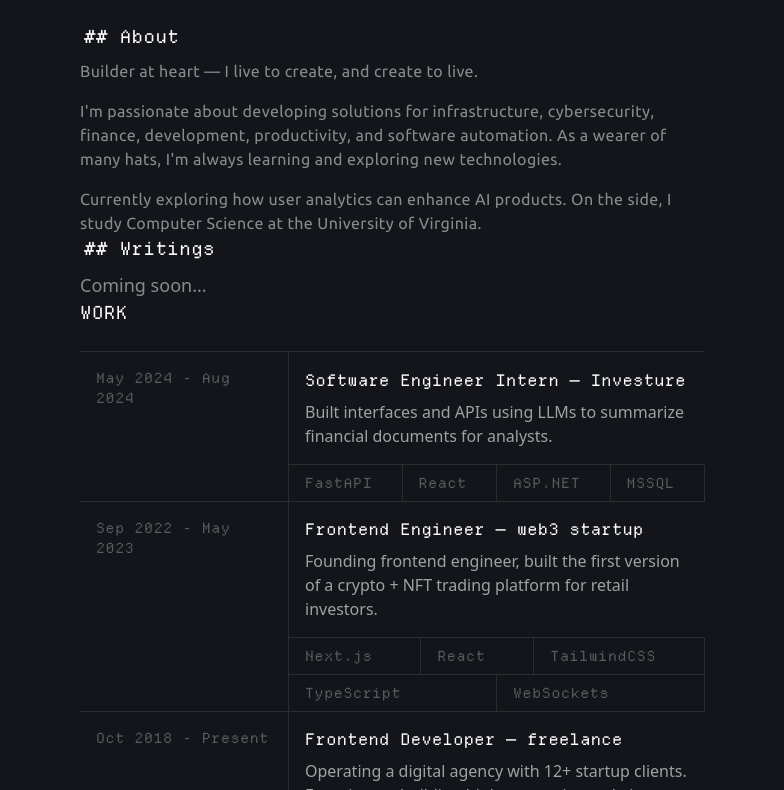
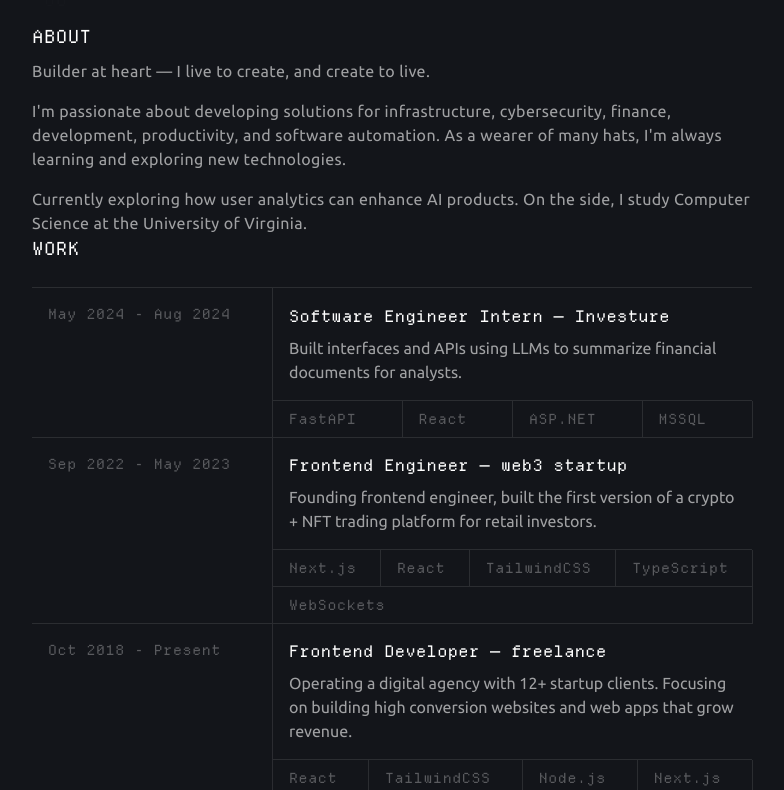
Before and after one commit to tot/tonytran.me, an Astro site: page / in a window 1280 px wide. Shown: the part 181-971 px from the top of the page, without its empty margins (248-1032 px from the left). Built offline with nearby package versions, Linux system fonts and the light colour scheme; Astro itself is replaced by a stand-in of ours.

Commit message:
Update header fonts again

```diff
--- a/src/components/About.tsx
+++ b/src/components/About.tsx
@@ -1,12 +1,10 @@
-import { useState, useEffect } from 'react';
 
 const Hero = () => {
 
 	return (
 		<div className="">
-			<h2 className="text-lg font-medium tracking-wide text-white mb-2 font-departure w-full"><span className="px-1">## About</span></h2>
-			{/* <h2 className="text-lg font-bold text-white mb-2 font-departure space-x-1"><span>[</span><span className="px-1">About</span><span>]</span></h2> */}
-			<div className="font-sans tracking-wide text-base text-white/50 space-y-4">
+			<h2 className="text-lg font-medium text-white mb-2 font-departure uppercase tracking-wide w-full">About</h2>
+			<div className="tracking-wide text-base text-white/60 space-y-4">
 			<p className="">
 				Builder at heart &mdash; I live to create, and create to live.
 			</p>
--- a/src/components/Hero.tsx
+++ b/src/components/Hero.tsx
@@ -2,9 +2,9 @@ import { motion, AnimatePresence } from 'framer-motion';
 import { useState, useEffect } from 'react';
 
 const titles = [
-	{ text: 'Founder', fontClass: 'font-departure' },
-	{ text: 'Software Engineer', fontClass: 'font-departure' },
-	{ text: 'Designer', fontClass: 'font-departure' },
+	{ text: 'Founder', fontClass: '' },
+	{ text: 'Software Engineer', fontClass: '' },
+	{ text: 'Designer', fontClass: '' },
 ];
 
 const Hero = () => {
@@ -61,8 +61,8 @@ const Hero = () => {
 
 	return (
 		<div className="">
-			<h1 className="text-3xl font-bold text-white mb-2 font-departure uppercase tracking-wide"># Tony Tran</h1>
-			<div className="h-8 relative font-medium overflow-hidden">
+			<h1 className="text-3xl font-bold text-white mb-2 font-departure uppercase tracking-wide">Tony Tran</h1>
+			<div className="h-8 relative font-medium uppercase font-departure overflow-hidden tracking-wide">
 				<AnimatePresence mode="wait">
 					<motion.div
 						key={currentTitleIndex}
--- a/src/components/Projects.tsx
+++ b/src/components/Projects.tsx
@@ -1,7 +1,7 @@
 const Projects = () => {
 	return (
 		<div>
-			<h2 className="text-lg font-medium text-white mb-2 font-departure w-full"><span className="px-1">## Projects</span></h2>
+			<h2 className="text-lg font-medium text-white mb-2 font-departure uppercase tracking-wide w-full">Projects</h2>
 		</div>
 	)
 }
--- a/src/components/Writings.tsx
+++ b/src/components/Writings.tsx
@@ -1,9 +1,8 @@
 const Writings = () => {
 	return (
 		<div>
-			<h2 className="text-lg font-medium text-white tracking-wide mb-2 font-departure w-full"><span className="px-1">## Writings</span></h2>
-			{/* <h2 className="text-lg font-bold text-white mb-2 font-mono space-x-1"><span>[</span><span className="px-1">Writings</span><span>]</span></h2> */}
-			<div className="text-lg text-white/50 space-y-4">
+			<h2 className="text-lg font-semibold text-white mb-2 font-departure uppercase tracking-wide w-full">Writings</h2>
+			<div className="text-base text-white/50 space-y-4">
 				<p className="">
 					Coming soon...
 				</p>
--- a/src/pages/index.astro
+++ b/src/pages/index.astro
@@ -8,10 +8,10 @@ import Projects from '../components/Projects.tsx';
 ---
 
 <Layout title="Tony Tran - Software Engineer">
-	<main class="pt-32 space-y-12 px-6 max-w-2xl w-full mx-auto">
+	<main class="pt-32 space-y-12 px-6 max-w-3xl w-full mx-auto font-sans">
 		<Hero client:load />
 		<About />
-		<Writings />
+		<!-- <Writings /> -->
 		<Work />
 		<Projects />
 	</main>
```
